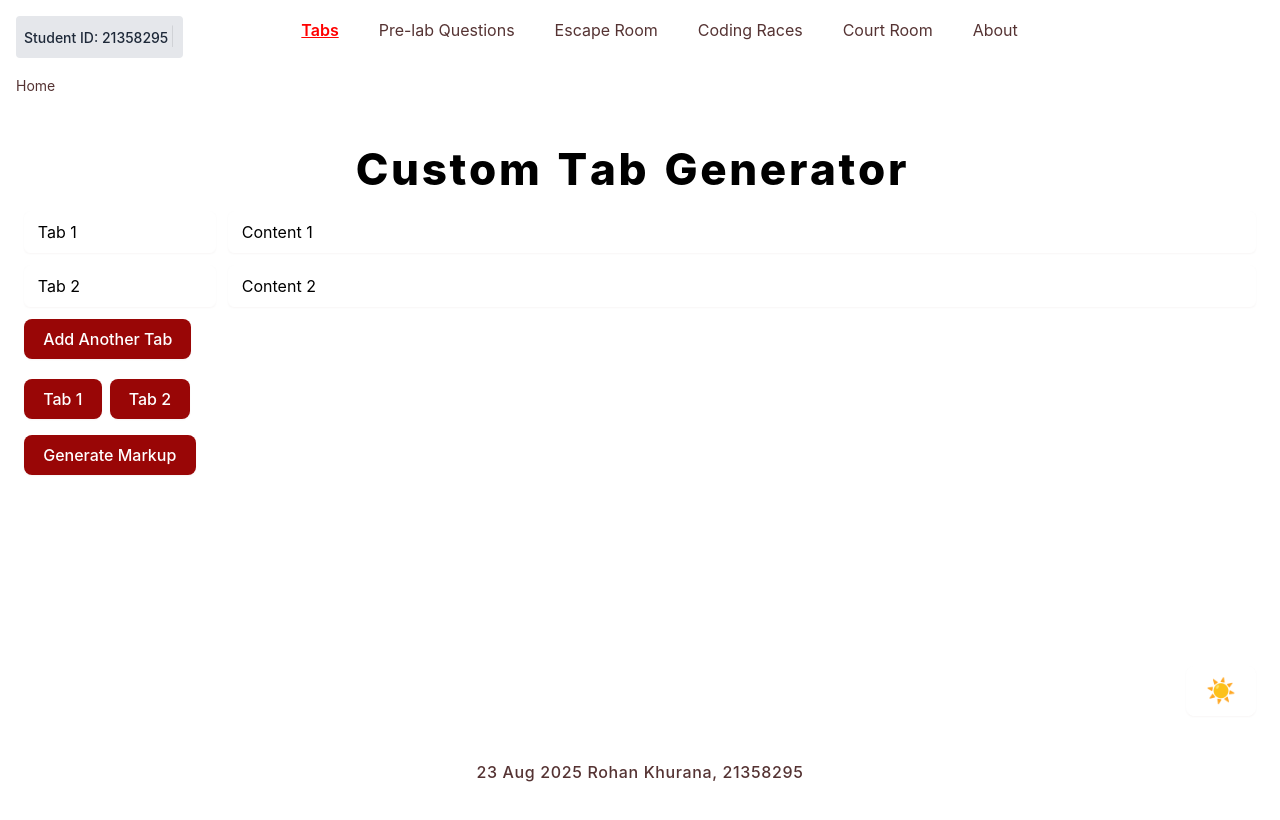
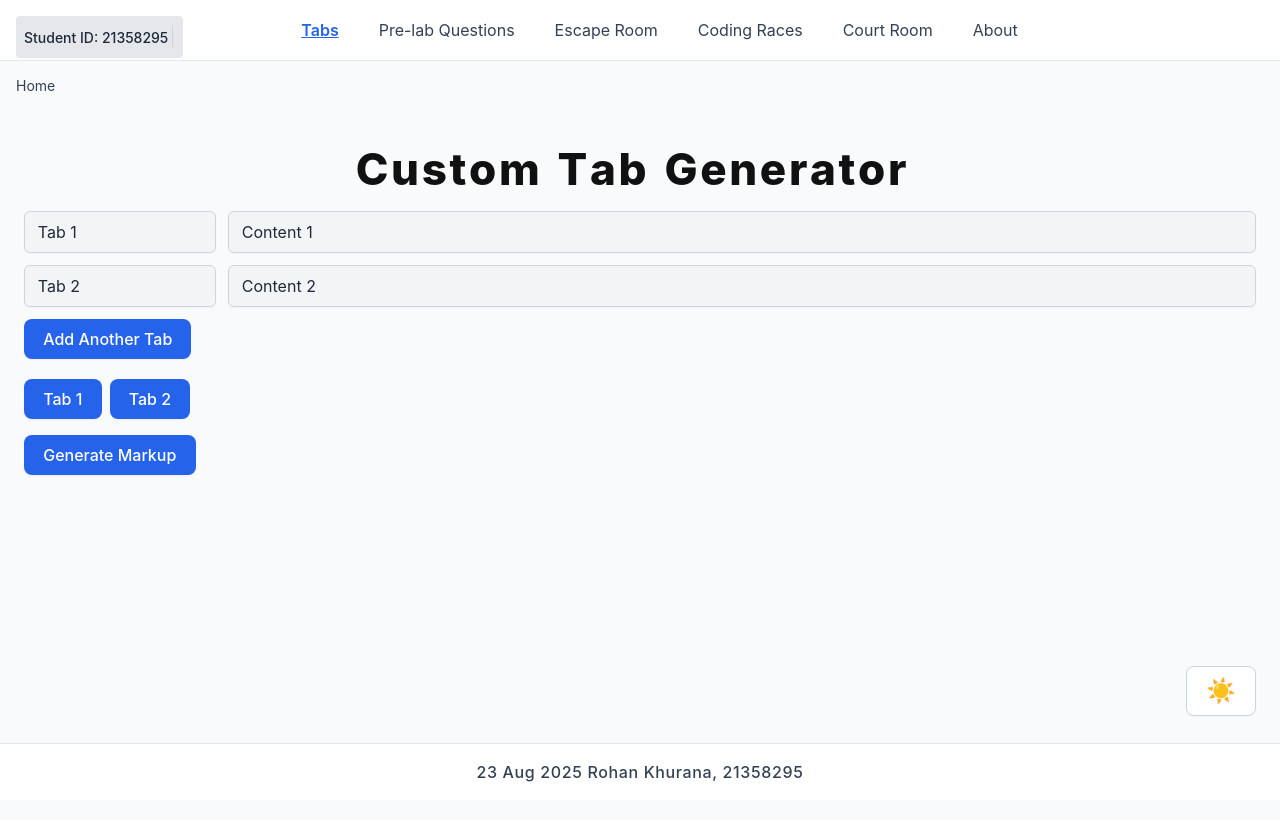
Before and after one commit to Rohan-k-03/my-tabs-site, a Next.js app: page / in a window 1280 px wide. Shown: the top 820 px of the page. Built offline with nearby package versions, Linux system fonts and the light colour scheme.

Commit message:
Update globals.css

```diff
--- a/src/app/globals.css
+++ b/src/app/globals.css
@@ -1,41 +1,41 @@
 @import "tailwindcss";
 
 
-/* general Layout */
+/* general layout */
 html, body {
   min-height: 100vh;
 }
 
 body, html {
-  background: #ffffff;
+  background: #f9fafb;
   font-family: "Inter", sans-serif;
 }
-.texty{
-  color: #000000;
+.texty {
+  color: #111;
 }
 .dark .texty{
-  color: #ffffff;
+  color: #f9fafb;
 }
 .dark body, .dark html {
-  background: #000000;
+  background: #181c24;
 }
 .app-content {
-  color: #553333;
+  color: #1e293b;
 }
 .dark .app-content {
-  color: #ffffff;
+  color: #f1f5f9;
 }
 /* mobile menu panel styles */
 .menu-panel {
-  background: #553333;
-  border-bottom: 1px solid #ff0000;
-  color: #553333;
-  box-shadow: 0 2px 8px rgba(255, 0, 0, 0.06);
+  background: #fff;
+  border-bottom: 1px solid #e2e8f0;
+  color: #1e293b;
+  box-shadow: 0 2px 8px rgba(30,41,59,0.06);
 }
 .dark .menu-panel {
-  background: #553333;
-  border-bottom: 1px solid #ff0000;
-  color: #553333;
+  background: #23293a;
+  border-bottom: 1px solid #222a3a;
+  color: #f1f5f9;
 }
 .menu-panel a {
   color: inherit;
@@ -45,120 +45,120 @@ body, html {
   transition: background 0.2s;
 }
 .menu-panel a:hover {
-  background: #ffffff;
+  background: #f1f5f9;
 }
 .dark .menu-panel a:hover {
-  background: #553333;
+  background: #334155;
 }
 /* header */
 header {
-  background: #ffffff;
-  border-bottom: 1px solid #ffffff;
-  color: #553333;
+  background: #fff;
+  border-bottom: 1px solid #e2e8f0;
+  color: #334155;
   transition: background 0.3s;
 }
 .dark header {
-  background: #3a2323;
-  border-bottom: 1px solid #3a2222;
-  color: #f9f1f1;
+  background: #23293a;
+  border-bottom: 1px solid #222a3a;
+  color: #f1f5f9;
 }
 
 /* nav */
 nav a {
-  color: #553333;
+  color: #334155;
   transition: color 0.2s;
 }
 nav a:hover, nav a[aria-current="page"] {
-  color: #ff0000;
+  color: #2563eb;
   font-weight: 600;
 }
 .dark nav a {
-  color: #ffffff;
+  color: #cbd5e1;
 }
 .dark nav a:hover, .dark nav a[aria-current="page"] {
-  color: #ff0000;
+  color: #38bdf8;
 }
 
 /* footer */
 footer {
-  background: #ffffff;
-  border-top: 1px solid #ffffff;
-  color: #553333;
+  background: #fff;
+  border-top: 1px solid #e2e8f0;
+  color: #334155;
   padding: 1rem;
 }
 .dark footer {
-  background: #553333;
-  border-top: 1px solid #553333;
-  color: #ffffff;
+  background: #23293a;
+  border-top: 1px solid #222a3a;
+  color: #cbd5e1;
 }
 
 /* buttons */
 button, input[type="button"], input[type="submit"] {
-  background: #990606;
-  color: #ffffff;
+  background: #2563eb;
+  color: #fff;
   border-radius: 0.5rem;
   padding: 0.5rem 1.2rem;
   border: none;
-  box-shadow: 0 1px 2px rgba(119, 58, 58, 0.06);
+  box-shadow: 0 1px 2px rgba(50,60,70,0.06);
   font-weight: 500;
   transition: background 0.16s;
 }
 button:hover, input[type="button"]:hover {
-  background: #990606;
+  background: #1d4ed8;
 }
 button:focus, input[type="button"]:focus {
-  outline: 2px solid #990606;
+  outline: 2px solid #38bdf8;
   outline-offset: 2px;
 }
 .dark button, .dark input[type="button"], .dark input[type="submit"] {
-  background: #990606;
-  color: #ffffff;
+  background: #2563eb;
+  color: #f1f5f9;
 }
 .dark button:hover {
-  background: #990606;
+  background: #60a5fa;
 }
 
 /* inputs & textareas */
 input[type="text"], textarea {
-  background: #ffffff;
-  border: 1px solid #ffffff;
+  background: #f3f4f6;
+  border: 1px solid #cbd5e1;
   border-radius: 0.375rem;
-  color: #000000;
+  color: #1e293b;
   padding: 0.5rem 0.8rem;
   transition: border 0.2s, background 0.2s;
 }
 input[type="text"]:focus, textarea:focus {
-  border-color: #ff0000;
+  border-color: #2563eb;
   outline: none;
 }
 .dark input[type="text"], .dark textarea {
-  background: #000000;
-  color: #ffffff;
-  border: 1px solid #553333;
+  background: #242b37;
+  color: #f1f5f9;
+  border: 1px solid #334155;
 }
 .dark input[type="text"]:focus, .dark textarea:focus {
-  border-color: #fa6060;
+  border-color: #60a5fa;
 }
 
 /* tabs & content boxes */
 .border, .tab-pane {
-  border: 1.5px solid #ffffff;
-  background: #ffffff;
+  border: 1.5px solid #cbd5e1;
+  background: #fff;
   border-radius: 0.5rem;
-  color: #000000;
-  box-shadow: 0 1px 2px rgba(84, 28, 28, 0.04);
+  color: #1e293b;
+  box-shadow: 0 1px 2px rgba(50,60,70,0.04);
 }
 .dark .border, .dark .tab-pane {
-  border: 1.5px solid #553333;
-  background: #553333;
-  color: #ffffff;
-  box-shadow: 0 1px 2px rgba(80, 26, 26, 0.16);
+  border: 1.5px solid #334155;
+  background: #23293a;
+  color: #f1f5f9;
+  box-shadow: 0 1px 2px rgba(10,20,40,0.16);
 }
 
 /* scrollbar for dark mode */
 .dark ::-webkit-scrollbar {
-  background: #3a2323;
+  background: #23293a;
 }
 .dark ::-webkit-scrollbar-thumb {
-  background: #553333;
+  background: #334155;
 }
```
